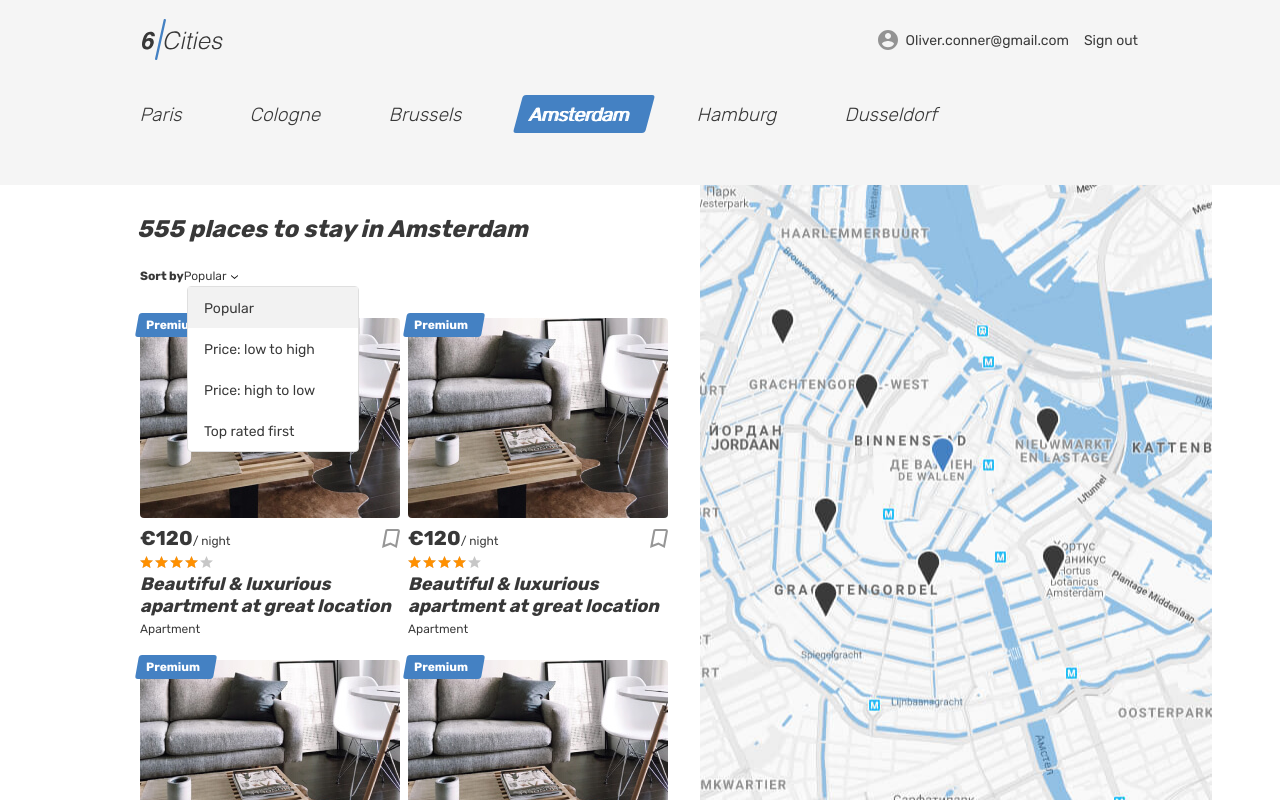
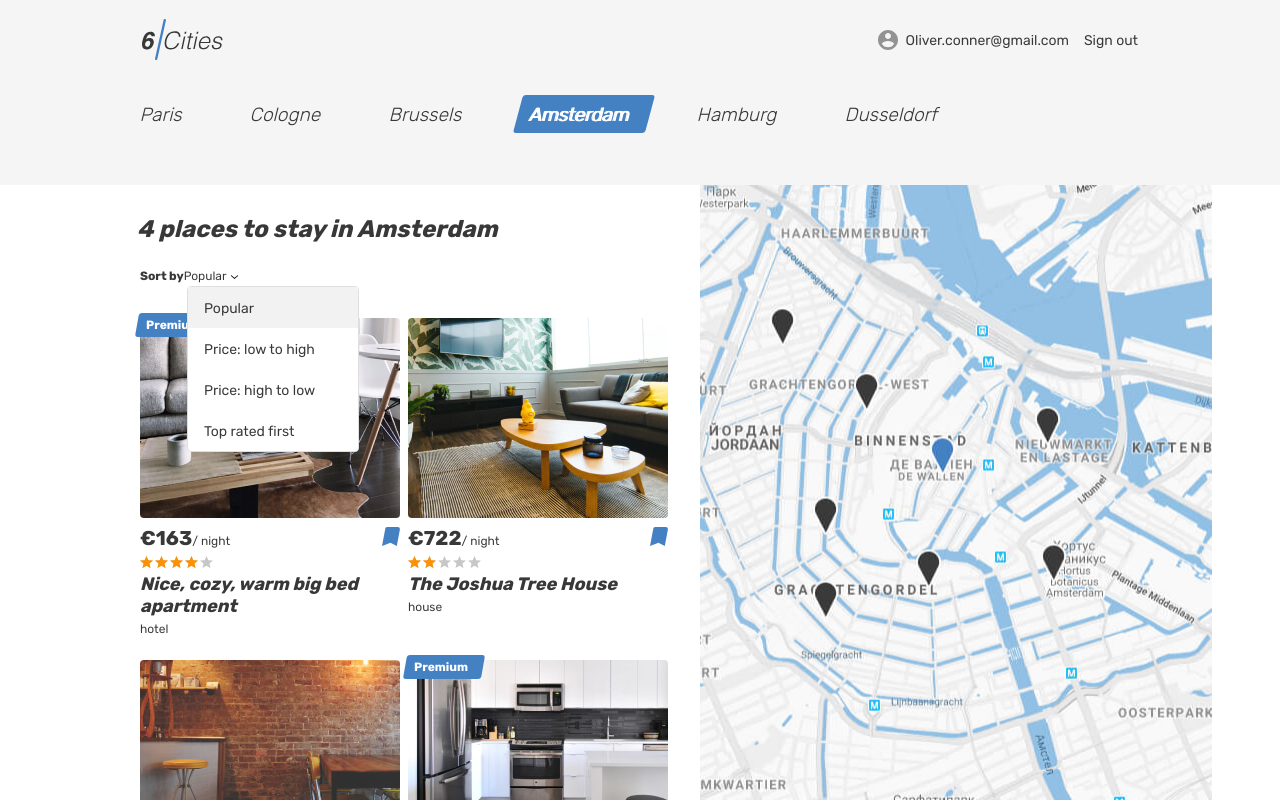
Before and after one commit to korelskiy/190310-six-cities-8, a React (Create React App) app in the folder project/: page / in a window 1280 px wide. Built offline with nearby package versions, Linux system fonts and the light colour scheme.

Commit message:
Обновит карточки предложений

```diff
--- a/project/src/components/app/app.tsx
+++ b/project/src/components/app/app.tsx
@@ -11,19 +11,18 @@ import {Offer} from '../../types/offer';
 import {Review} from '../../types/review';
 
 type AppScreenProps = {
-  offersCount: number;
   offers: Offer[];
   reviews: Review[];
 
 }
 
-function App({offersCount, offers, reviews}: AppScreenProps): JSX.Element {
+function App({offers, reviews}: AppScreenProps): JSX.Element {
   return (
     <BrowserRouter>
       <Switch>
         <Route exact path={AppRoute.Main}>
           <MainScreen
-            offersCount={offersCount}
+            offers={offers}
           />
         </Route>
         <Route exact path={AppRoute.SignIn}>
--- /dev/null
+++ b/project/src/components/cities-card/cities-card.tsx
@@ -0,0 +1,73 @@
+import {useState} from 'react';
+import {Offer} from '../../types/offer';
+import {MAX_RATING} from '../../const';
+
+type CitiesCardScreenProps = {
+  key: number;
+  offer: Offer;
+  handleHoverCard: Offer;
+}
+
+function CitiesCard({key, offer, handleHoverCard}: CitiesCardScreenProps): JSX.Element {
+  const {
+    title,
+    previewImage,
+    isPremium,
+    isFavorite,
+    price,
+    type,
+    rating,
+  } = offer;
+
+  const [favorite, setFavorite] = useState(isFavorite);
+
+  const premiumMark = isPremium ? <div className="place-card__mark"><span>Premium</span></div> : null;
+  const favoriteMark = favorite ? 'place-card__bookmark-button--active button' : 'place-card__bookmark-button button';
+  const ratingWidth = Math.round(rating) * 100 / MAX_RATING;
+
+  return (
+    <article key={key} className="cities__place-card place-card">
+      {premiumMark}
+      <div className="cities__image-wrapper place-card__image-wrapper">
+        <a href="/">
+          <img className="place-card__image" src={previewImage} width="260" height="200" alt="Place" />
+        </a>
+      </div>
+      <div className="place-card__info">
+        <div className="place-card__price-wrapper">
+          <div className="place-card__price">
+            <b className="place-card__price-value">
+              &euro;
+              {price}
+            </b>
+            <span className="place-card__price-text">&#47;&nbsp;night</span>
+          </div>
+          <button
+            className={favoriteMark}
+            type="button"
+            onClick={() => {setFavorite(!favorite);}}
+          >
+            <svg className="place-card__bookmark-icon" width="18" height="19">
+              <use xlinkHref="#icon-bookmark"></use>
+            </svg>
+            <span className="visually-hidden">To bookmarks</span>
+          </button>
+        </div>
+        <div className="place-card__rating rating">
+          <div className="place-card__stars rating__stars">
+            <span style={{width: `${ratingWidth}%`}}></span>
+            <span className="visually-hidden">Rating</span>
+          </div>
+        </div>
+        <h2 className="place-card__name">
+          <a href="/">{title}</a>
+        </h2>
+        <p className="place-card__type">
+          {type}
+        </p>
+      </div>
+    </article>
+  );
+}
+
+export default CitiesCard;
--- /dev/null
+++ b/project/src/components/cities-list-cards/cities-list-cards.tsx
@@ -0,0 +1,27 @@
+import {useState} from 'react';
+import CitiesCard from '../cities-card/cities-card';
+import {Offer} from '../../types/offer';
+
+type CitiesListCardsProps = {
+  offers: Offer[];
+}
+
+function CitiesListCards({offers}: CitiesListCardsProps): JSX.Element {
+
+  const [focusedCard, setFocusedCard] = useState({});
+  const handleHoverCard = (obj: Offer): void => {
+    setFocusedCard(obj);
+  };
+  return (
+    <div className="cities__places-list places__list tabs__content">
+      {offers.map((offer) => (
+        <CitiesCard
+          key={offer.id}
+          offer={offer}
+          handleHoverCard = {() => handleHoverCard(offer)}
+        />))}
+    </div>
+  );
+}
+
+export default CitiesListCards;
--- a/project/src/components/favorites-card-screen/favorites-card-screen.tsx
+++ /dev/null
@@ -1,38 +0,0 @@
-
-function FavoritesCardScreen(): JSX.Element {
-  return (
-    <article className="favorites__card place-card">
-      <div className="favorites__image-wrapper place-card__image-wrapper">
-        <a href="/">
-          <img className="place-card__image" src="img/apartment-small-03.jpg" width="150" height="110" alt="Place" />
-        </a>
-      </div>
-      <div className="favorites__card-info place-card__info">
-        <div className="place-card__price-wrapper">
-          <div className="place-card__price">
-            <b className="place-card__price-value">&euro;180</b>
-            <span className="place-card__price-text">&#47;&nbsp;night</span>
-          </div>
-          <button className="place-card__bookmark-button place-card__bookmark-button--active button" type="button">
-            <svg className="place-card__bookmark-icon" width="18" height="19">
-              <use xlinkHref="#icon-bookmark"></use>
-            </svg>
-            <span className="visually-hidden">In bookmarks</span>
-          </button>
-        </div>
-        <div className="place-card__rating rating">
-          <div className="place-card__stars rating__stars">
-            <span style={{width: '100%'}}></span>
-            <span className="visually-hidden">Rating</span>
-          </div>
-        </div>
-        <h2 className="place-card__name">
-          <a href="/">Nice, cozy, warm big bed apartment</a>
-        </h2>
-        <p className="place-card__type">Apartment</p>
-      </div>
-    </article>
-  );
-}
-
-export default FavoritesCardScreen;
--- a/project/src/components/cities-card-screen/cities-card-screen.tsx
+++ b/project/src/components/favorites-card/favorites-card.tsx
@@ -1,36 +1,33 @@
 
-function CitiesCardScreen(): JSX.Element {
+function FavoritesCard(): JSX.Element {
   return (
-    <article className="cities__place-card place-card">
-      <div className="place-card__mark">
-        <span>Premium</span>
-      </div>
-      <div className="cities__image-wrapper place-card__image-wrapper">
+    <article className="favorites__card place-card">
+      <div className="favorites__image-wrapper place-card__image-wrapper">
         <a href="/">
-          <img className="place-card__image" src="img/apartment-01.jpg" width="260" height="200" alt="Place" />
+          <img className="place-card__image" src="img/apartment-small-03.jpg" width="150" height="110" alt="Place" />
         </a>
       </div>
-      <div className="place-card__info">
+      <div className="favorites__card-info place-card__info">
         <div className="place-card__price-wrapper">
           <div className="place-card__price">
-            <b className="place-card__price-value">&euro;120</b>
+            <b className="place-card__price-value">&euro;180</b>
             <span className="place-card__price-text">&#47;&nbsp;night</span>
           </div>
-          <button className="place-card__bookmark-button button" type="button">
+          <button className="place-card__bookmark-button place-card__bookmark-button--active button" type="button">
             <svg className="place-card__bookmark-icon" width="18" height="19">
               <use xlinkHref="#icon-bookmark"></use>
             </svg>
-            <span className="visually-hidden">To bookmarks</span>
+            <span className="visually-hidden">In bookmarks</span>
           </button>
         </div>
         <div className="place-card__rating rating">
           <div className="place-card__stars rating__stars">
-            <span style={{width: '80%'}}></span>
+            <span style={{width: '100%'}}></span>
             <span className="visually-hidden">Rating</span>
           </div>
         </div>
         <h2 className="place-card__name">
-          <a href="/">Beautiful &amp; luxurious apartment at great location</a>
+          <a href="/">Nice, cozy, warm big bed apartment</a>
         </h2>
         <p className="place-card__type">Apartment</p>
       </div>
@@ -38,4 +35,4 @@ function CitiesCardScreen(): JSX.Element {
   );
 }
 
-export default CitiesCardScreen;
+export default FavoritesCard;
--- a/project/src/components/main-screen/main-screen.tsx
+++ b/project/src/components/main-screen/main-screen.tsx
@@ -1,11 +1,13 @@
-import CitiesCardScreen from '../cities-card-screen/cities-card-screen';
+import CitiesListCards from '../cities-list-cards/cities-list-cards';
 import Header from '../header/header';
+import {Offer} from '../../types/offer';
 
 type MainScreenProps = {
-  offersCount: number;
+  offers: Offer[];
 }
 
-function MainScreen({offersCount}: MainScreenProps): JSX.Element {
+function MainScreen({offers}: MainScreenProps): JSX.Element {
+  const offersCount = offers.length;
   return (
     <div className="page page--gray page--main">
       <Header />
@@ -67,13 +69,9 @@ function MainScreen({offersCount}: MainScreenProps): JSX.Element {
                   <li className="places__option" tabIndex={0}>Top rated first</li>
                 </ul>
               </form>
-              <div className="cities__places-list places__list tabs__content">
-                <CitiesCardScreen />
-                <CitiesCardScreen />
-                <CitiesCardScreen />
-                <CitiesCardScreen />
-                <CitiesCardScreen />
-              </div>
+              <CitiesListCards
+                offers={offers}
+              />
             </section>
             <div className="cities__right-section">
               <section className="cities__map map"></section>
--- a/project/src/components/near-places-card-screen/near-places-card-screen.tsx
+++ b/project/src/components/near-places-card/near-places-card.tsx
@@ -1,5 +1,5 @@
 
-function NearPlacesCardScreen(): JSX.Element {
+function NearPlacesCard(): JSX.Element {
   return (
     <article className="near-places__card place-card">
       <div className="near-places__image-wrapper place-card__image-wrapper">
@@ -35,4 +35,4 @@ function NearPlacesCardScreen(): JSX.Element {
   );
 }
 
-export default NearPlacesCardScreen;
+export default NearPlacesCard;
--- a/project/src/const.ts
+++ b/project/src/const.ts
@@ -10,3 +10,5 @@ export enum AuthorizationStatus {
   NoAuth = 'NO_AUTH',
   Unknown = 'UNKNOWN',
 }
+
+export const MAX_RATING = 5;
--- a/project/src/index.tsx
+++ b/project/src/index.tsx
@@ -5,14 +5,9 @@ import {Offers} from './mocks/offers';
 import {Reviews} from './mocks/reviews';
 
 
-const Setting = {
-  OFFERS_COUNT: 555,
-};
-
 ReactDOM.render(
   <React.StrictMode>
     <App
-      offersCount = {Setting.OFFERS_COUNT}
       offers = {Offers}
       reviews = {Reviews}
     />
--- a/project/src/mocks/offers.ts
+++ b/project/src/mocks/offers.ts
@@ -38,17 +38,17 @@ export const Offers: Offer[] = [
       '/img/offers/20.jpg',
       '/img/offers/2.jpg',
     ],
-    isFavorite: false,
-    isPremium: false,
+    isFavorite: true,
+    isPremium: true,
     location: {
       latitude: 52.3909553943508,
       longitude: 4.85309666406198,
       zoom: 16,
     },
     maxAdults: 8,
-    previewImage: '/img/offers/7.jpg',
+    previewImage: '/img/apartment-01.jpg',
     price: 163,
-    rating: 4.6,
+    rating: 3.6,
     title: 'Nice, cozy, warm big bed apartment',
     type: 'hotel',
   },
@@ -89,7 +89,7 @@ export const Offers: Offer[] = [
       '/img/offers/18.jpg',
       '/img/offers/1.jpg',
     ],
-    isFavorite: false,
+    isFavorite: true,
     isPremium: false,
     location: {
       latitude: 52.369553943508,
@@ -97,7 +97,7 @@ export const Offers: Offer[] = [
       zoom: 16,
     },
     maxAdults: 5,
-    previewImage: '/img/offers/9.jpg',
+    previewImage: '/img/apartment-02.jpg',
     price: 722,
     rating: 2.2,
     title: 'The Joshua Tree House',
@@ -143,7 +143,7 @@ export const Offers: Offer[] = [
       zoom: 16,
     },
     maxAdults: 9,
-    previewImage: '/img/offers/8.jpg',
+    previewImage: '/img/room.jpg',
     price: 217,
     rating: 3.7,
     title: 'The house among olive',
@@ -195,16 +195,16 @@ export const Offers: Offer[] = [
       '/img/offers/8.jpg',
     ],
     isFavorite: false,
-    isPremium: false,
+    isPremium: true,
     location: {
       latitude: 52.369553943508,
       longitude: 4.85309666406198,
       zoom: 16,
     },
     maxAdults: 7,
-    previewImage: '/img/offers/2.jpg',
+    previewImage: '/img/apartment-03.jpg',
     price: 100,
-    rating: 7.7,
+    rating: 1.7,
     title: 'Perfectly located Castro',
     type: 'apartment',
   },
```
Also changed, not shown: project/src/components/favorites-screen/favorites-screen.tsx (+4 -4 lines), project/src/components/room-screen/room-screen.tsx (+4 -4 lines).
